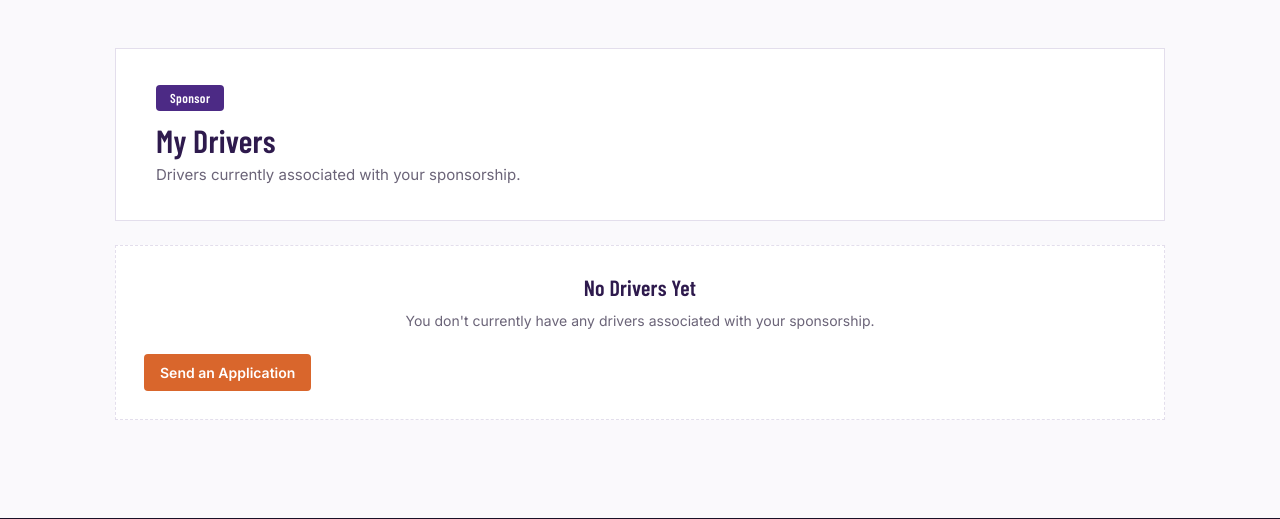
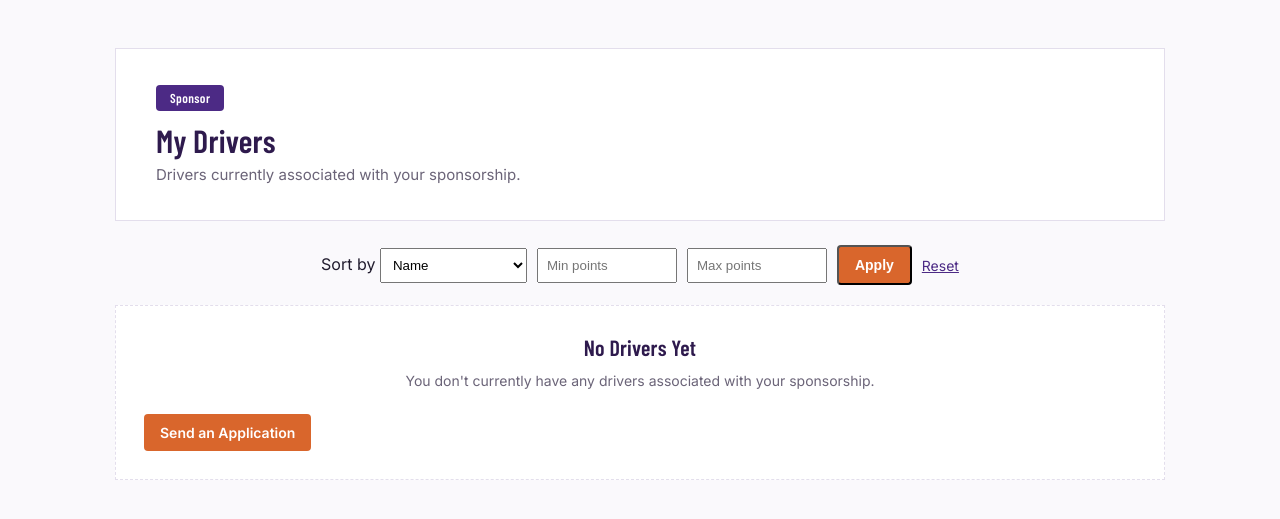
Before and after one commit to juliant3/CPSC4910-Team10-Project, a Flask app: template frontend/templates/sponsor/drivers.html in a window 1280 px wide. Shown: the part 70-589 px from the top of the page. Run offline with Flask 3, Linux system fonts and the light colour scheme; the template is opened without the code that fills it, so the values that code supplies are empty.

Commit message:
sorting and filtering points

```diff
--- a/frontend/app.py
+++ b/frontend/app.py
@@ -1258,13 +1258,33 @@ def sponsor_drivers():
     if session["role"].lower() != "sponsor":
         return redirect(url_for("home"))
 
+    sort_options = {
+        "name": "Users.last_name, Users.first_name",
+        "points_high": "COALESCE(Drivers.points_balance, 0) DESC, Users.last_name",
+        "points_low": "COALESCE(Drivers.points_balance, 0) ASC, Users.last_name"
+    }
+
+    sort_key = request.args.get("sort", "name")
+    if sort_key not in sort_options:
+        sort_key = "name"
+
+    def to_int(value):
+        try:
+            return int(value)
+        except (TypeError, ValueError):
+            return None
+
+    min_points = to_int(request.args.get("min_points"))
+    max_points = to_int(request.args.get("max_points"))
+
     conn = get_db()
 
     try:
         with conn.cursor() as cursor:
 
-            cursor.execute(
-                """
+            # The ORDER BY text comes from the fixed dictionary above.
+            cursor.execute(
+                f"""
                 SELECT
                     Drivers.driver_id,
                     Drivers.points_balance,
@@ -1280,10 +1300,16 @@ def sponsor_drivers():
                     ON Drivers.driver_id = Users.user_id
 
                 WHERE Drivers.sponsor_id = %s
-
-                ORDER BY Users.last_name, Users.first_name
-                """,
-                (session["user_id"],)
+                  AND (%s IS NULL OR COALESCE(Drivers.points_balance, 0) >= %s)
+                  AND (%s IS NULL OR COALESCE(Drivers.points_balance, 0) <= %s)
+
+                ORDER BY {sort_options[sort_key]}
+                """,
+                (
+                    session["user_id"],
+                    min_points, min_points,
+                    max_points, max_points
+                )
             )
 
             drivers = cursor.fetchall()
@@ -1295,7 +1321,10 @@ def sponsor_drivers():
         "sponsor/drivers.html",
         first_name=session["first_name"],
         role=session["role"],
-        drivers=drivers
+        drivers=drivers,
+        sort_key=sort_key,
+        min_points=min_points,
+        max_points=max_points
     )
 
 @app.route("/sponsor/drivers/<int:driver_id>/points", methods=["POST"])
--- a/frontend/templates/sponsor/drivers.html
+++ b/frontend/templates/sponsor/drivers.html
@@ -60,6 +60,21 @@
     <div class="{{ 'form-success' if category == 'success' else 'form-error' }}" style="margin-bottom: 18px;">{{ message }}</div>
     {% endfor %}
 {% endwith %}
+
+
+<form method="GET" action="{{ url_for('sponsor_drivers') }}" style="display: flex; flex-wrap: wrap; gap: 10px; justify-content: center; align-items: center; margin-bottom: 20px;">
+    <label>Sort by
+        <select name="sort" style="padding: 8px;">
+            <option value="name"{% if sort_key == 'name' %} selected{% endif %}>Name</option>
+            <option value="points_high"{% if sort_key == 'points_high' %} selected{% endif %}>Points: high to low</option>
+            <option value="points_low"{% if sort_key == 'points_low' %} selected{% endif %}>Points: low to high</option>
+        </select>
+    </label>
+    <input type="number" name="min_points" placeholder="Min points" value="{{ min_points if min_points is not none else '' }}" style="width: 120px; padding: 8px;">
+    <input type="number" name="max_points" placeholder="Max points" value="{{ max_points if max_points is not none else '' }}" style="width: 120px; padding: 8px;">
+    <button type="submit" class="dashboard-button">Apply</button>
+    <a href="{{ url_for('sponsor_drivers') }}" style="font-size: 14px; color: #4C2A85;">Reset</a>
+</form>
 
 
 {% if drivers %}
```
